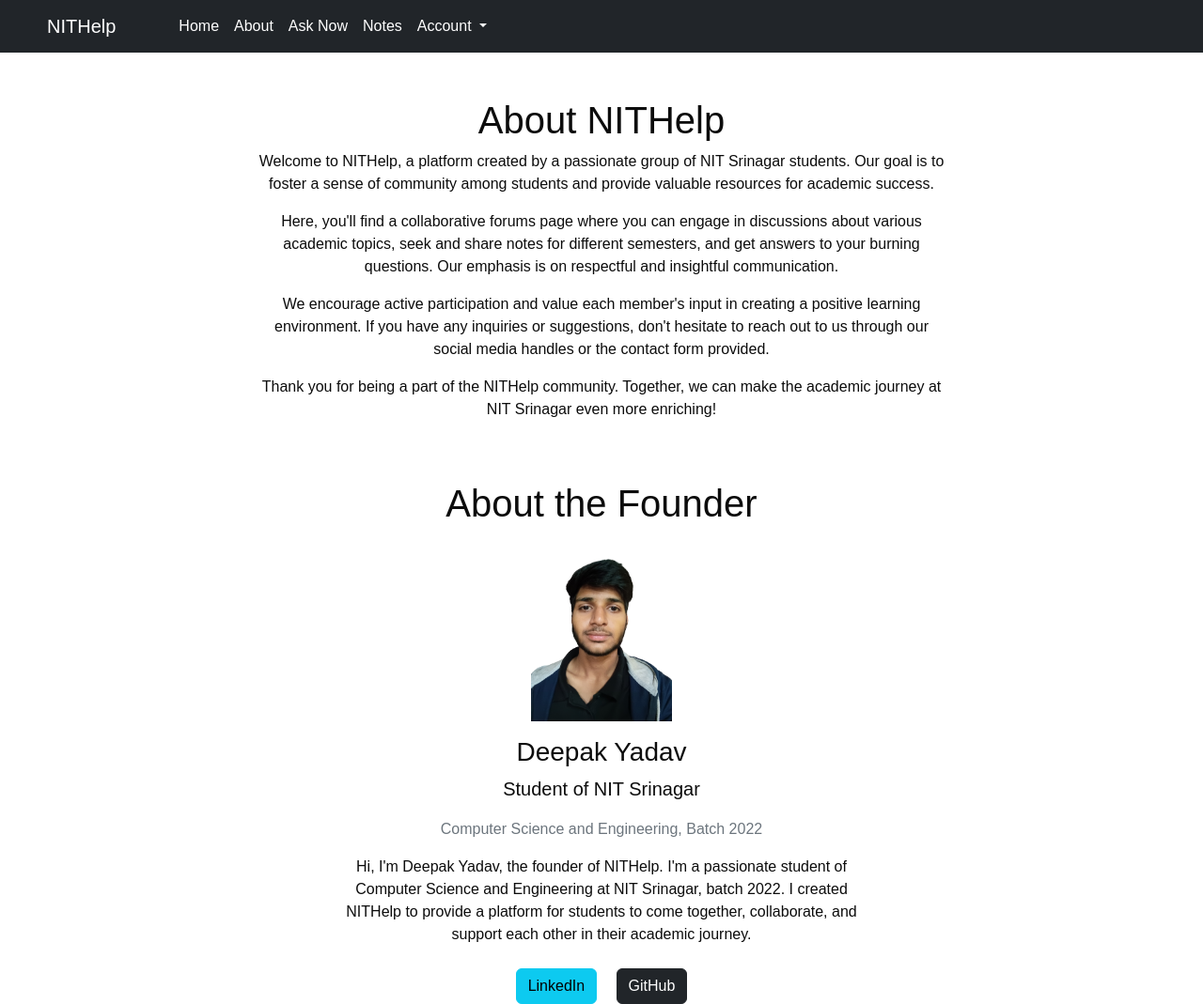
After one commit to Deepak6204/NITHelp, a Flask app: page /readMore in a window 1280 px wide. The commit adds this page. Shown: the whole page at 94% size. Run offline with Flask 3, Linux system fonts and the light colour scheme; some libraries are stand-ins or nearby versions.

Commit message:
minor changes

```diff
--- a/app.py
+++ b/app.py
@@ -176,6 +176,14 @@ def profile():
     else:
         return redirect(url_for('login'))
 
+
+@app.route('/readMore')
+def readMore():
+    if current_user.is_authenticated:
+        return render_template('readMore.html', user = current_user.username)
+    else:
+        return render_template('readMore.html',user  = "Login")
+
 if __name__ == '__main__':
     app.run(debug=True)
 
--- a/templates/hero_section.html
+++ b/templates/hero_section.html
@@ -20,7 +20,7 @@
               <a class="nav-link active" aria-current="page" href="/">Home</a>
             </li>
             <li class="nav-item">
-              <a class="nav-link" href="#about">About</a>
+              <a class="nav-link" href="readMore">About</a>
             </li>
             <li class="nav-item">
               <a class="nav-link" href="ask">Ask Now</a>
--- /dev/null
+++ b/templates/readMore.html
@@ -0,0 +1,49 @@
+<html lang="en">
+<head>
+    <meta charset="UTF-8">
+    <meta name="viewport" content="width=device-width, initial-scale=1, shrink-to-fit=no">
+    <title>NITHelp - Founder's Page</title>
+    <link rel="stylesheet" href="https://cdn.jsdelivr.net/npm/bootstrap@5.2.3/dist/css/bootstrap.min.css" />
+    <link href="static/css/style.css" rel="stylesheet" />
+</head>
+<body>
+    <div class = "bg-dark font-light">
+    {% include 'hero_section.html'%}
+    </div>
+    <div class="container mt-5">
+        <div class="row">
+            <div class="col-md-8 offset-md-2 text-center">
+                <h1>About NITHelp</h1>
+                <p>Welcome to NITHelp, a platform created by a passionate group of NIT Srinagar students. Our goal is to foster a sense of community among students and provide valuable resources for academic success.</p>
+                <p>Here, you'll find a collaborative forums page where you can engage in discussions about various academic topics, seek and share notes for different semesters, and get answers to your burning questions. Our emphasis is on respectful and insightful communication.</p>
+                <p>We encourage active participation and value each member's input in creating a positive learning environment. If you have any inquiries or suggestions, don't hesitate to reach out to us through our social media handles or the contact form provided.</p>
+                <p>Thank you for being a part of the NITHelp community. Together, we can make the academic journey at NIT Srinagar even more enriching!</p>
+            </div>
+        </div>
+    </div>
+
+    <div class="container mt-5">
+        <div class="row">
+            <div class="col-md-6 offset-md-3 text-center">
+                <h1>About the Founder</h1>
+                <img src="/static/images/profile_pic.png" alt="Deepak Yadav" class="img-fluid mb-3" style="width: 150px;">
+                <h3>Deepak Yadav</h3>
+                <p class="lead">Student of NIT Srinagar</p>
+                <p class="text-muted">Computer Science and Engineering, Batch 2022</p>
+                <p>Hi, I'm Deepak Yadav, the founder of NITHelp. I'm a passionate student of Computer Science and Engineering at NIT Srinagar, batch 2022. I created NITHelp to provide a platform for students to come together, collaborate, and support each other in their academic journey.</p>
+                <div class="mt-4">
+                    <a href="https://www.linkedin.com/in/deepak-yadav-11d60204/" class="btn btn-info mx-2">LinkedIn</a>
+                    <a href="https://github.com/Deepak6204" class="btn btn-dark mx-2">GitHub</a>
+                </div>
+            </div>
+        </div>
+    </div>
+
+    <script src="https://stackpath.bootstrapcdn.com/bootstrap/4.5.2/js/bootstrap.min.js"></script>
+<script src="https://code.jquery.com/jquery-3.5.1.slim.min.js"></script>
+<script src="https://cdn.jsdelivr.net/npm/@popperjs/core@2.5.3/dist/umd/popper.min.js"></script>
+<script src="https://cdn.jsdelivr.net/npm/bootstrap@5.2.3/dist/js/bootstrap.min.js" integrity="sha384-cuYeSxntonz0PPNlHhBs68uyIAVpIIOZZ5JqeqvYYIcEL727kskC66kF92t6Xl2V" crossorigin="anonymous"></script>
+<script src="static/js/custom.js"></script>
+
+</body>
+</html>
```
Also changed, not shown: templates/index.html (+10 -9 lines), static/images/profile_pic.jpg (added), static/images/profile_pic.png (added).
